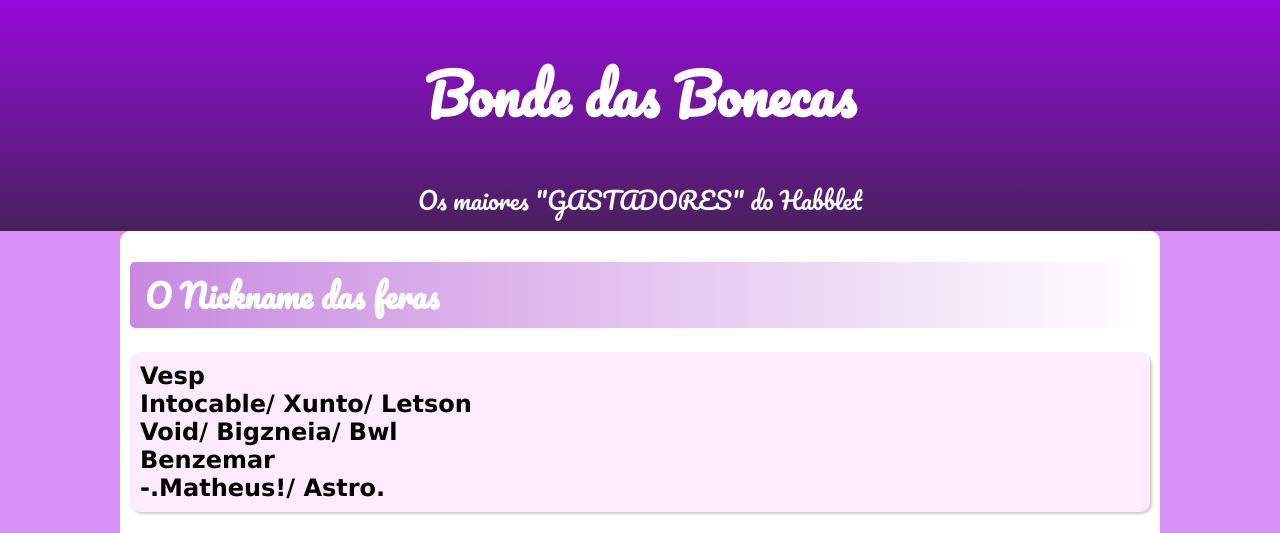
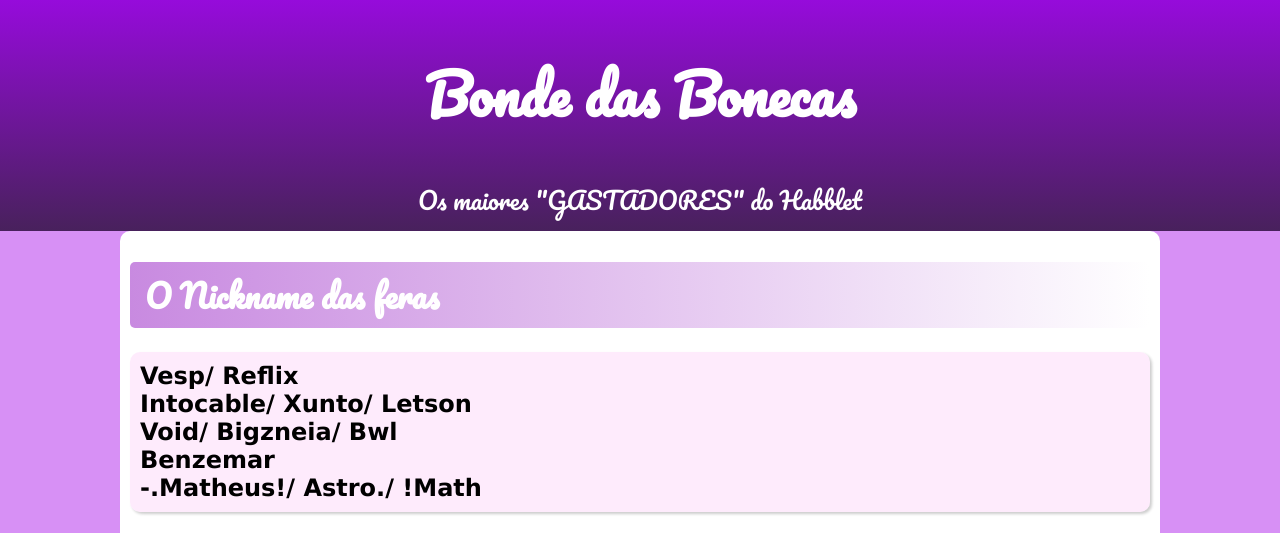
Before and after one commit to xiterzin/website-batutinhas, a plain HTML site: page index.html in a window 1280 px wide. Shown: the top 533 px of the page. Drawn offline with Linux system fonts and the light colour scheme.

Commit message:
update nos nicknames

```diff
--- a/index.html
+++ b/index.html
@@ -107,11 +107,11 @@
     <main>
         <h1>O Nickname das feras</h1>
         <ul>
-            <li>Vesp</li>
+            <li>Vesp/ Reflix</li>
             <li>Intocable/ Xunto/ Letson</li>
             <li>Void/ Bigzneia/ Bwl
             <li>Benzemar</li>
-            <li>-.Matheus!/ Astro.</li>
+            <li>-.Matheus!/ Astro./ !Math</li>
         </ul>
         <img src="https://pbs.twimg.com/media/D7hb45qX4AEqnQX.jpg" alt="Foto do bonde">
     </main>
```
